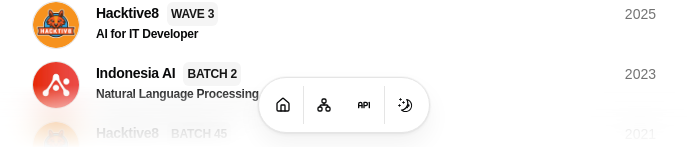
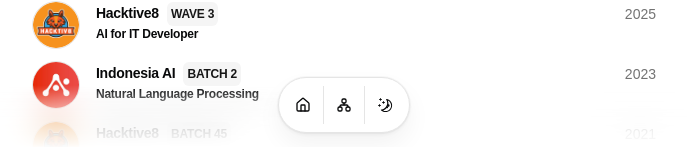
Before and after one commit to becanee/becanee, a Next.js app: page / in a window 1280 px wide. Shown: the part 651-798 px from the top of the page, without its empty margins (296-983 px from the left). Built offline with nearby package versions, Linux system fonts and the light colour scheme; a web font is replaced by a local one.

Commit message:
hide menu rest api

```diff
--- a/src/data/resume.tsx
+++ b/src/data/resume.tsx
@@ -85,12 +85,12 @@ export const DATA: any = {
         icon: Icons.n8n,
         navbar: true,
       },
-      restAPI: {
-        name: "Rest API",
-        url: "https://api.becaneee.xyz",
-        icon: Icons.restAPI,
-        navbar: true,
-      },
+      // restAPI: {
+      //   name: "Rest API",
+      //   url: "https://api.becaneee.xyz",
+      //   icon: Icons.restAPI,
+      //   navbar: true,
+      // },
     },
   },
 
--- a/src/modules/date-time/index.tsx
+++ b/src/modules/date-time/index.tsx
@@ -20,7 +20,7 @@ export default function DateTimeNow({ intervalMs = 60_000 }: { intervalMs?: numb
           onClick: () => window.open('https://n8n.becaneee.xyz', '_blank'),
         },
       })
-    }, 6000);
+    }, 7500);
   }, [])
   return <span className="text-xl font-bold tracking-tighter sm:text-xl xl:text-xl/none" >{now}</span>;
 }
```
